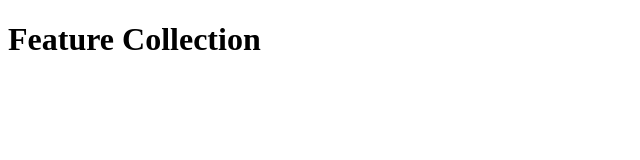
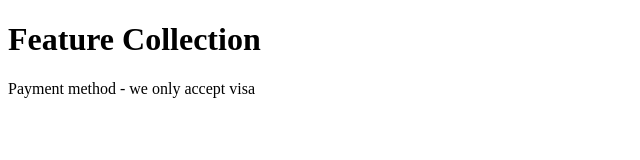
Before and after one commit to SukrittaH/gitproject, a plain HTML site: page index.html in a window 1280 px wide. Shown: the whole page, without its empty margins (0-640 px from the left). Drawn offline with Linux system fonts and the light colour scheme.

Commit message:
payment method added

```diff
--- a/index.html
+++ b/index.html
@@ -5,11 +5,19 @@
     <meta http-equiv="X-UA-Compatible" content="IE=edge">
     <meta name="viewport" content="width=device-width, initial-scale=1.0">
     <title>Kritta nails</title>
+    <style>
+        p{
+            color: black;
+        }
+    </style>
 </head>
 <body>
     <h1>
         Feature Collection
     </h1>
+    <p> Payment method
+        - we only accept visa
+    </p>
 
 </body>
 </html>
```
